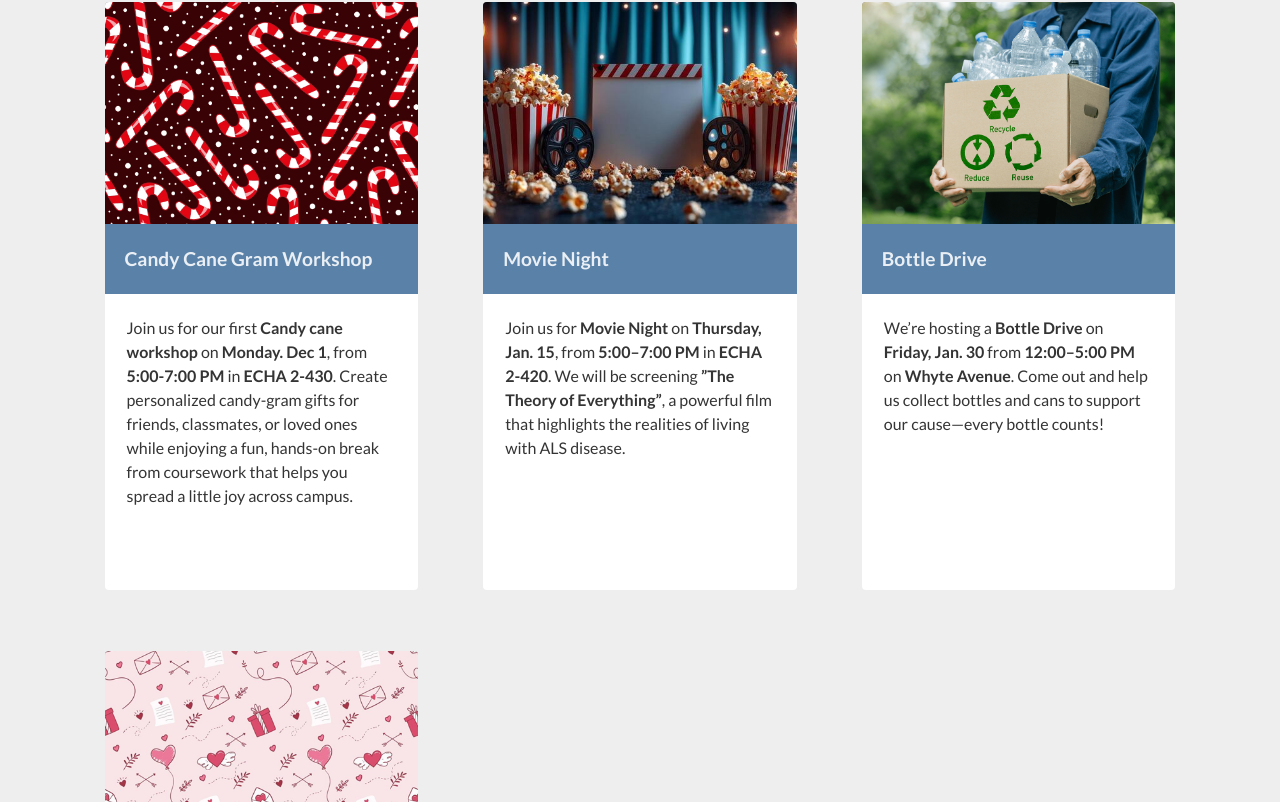
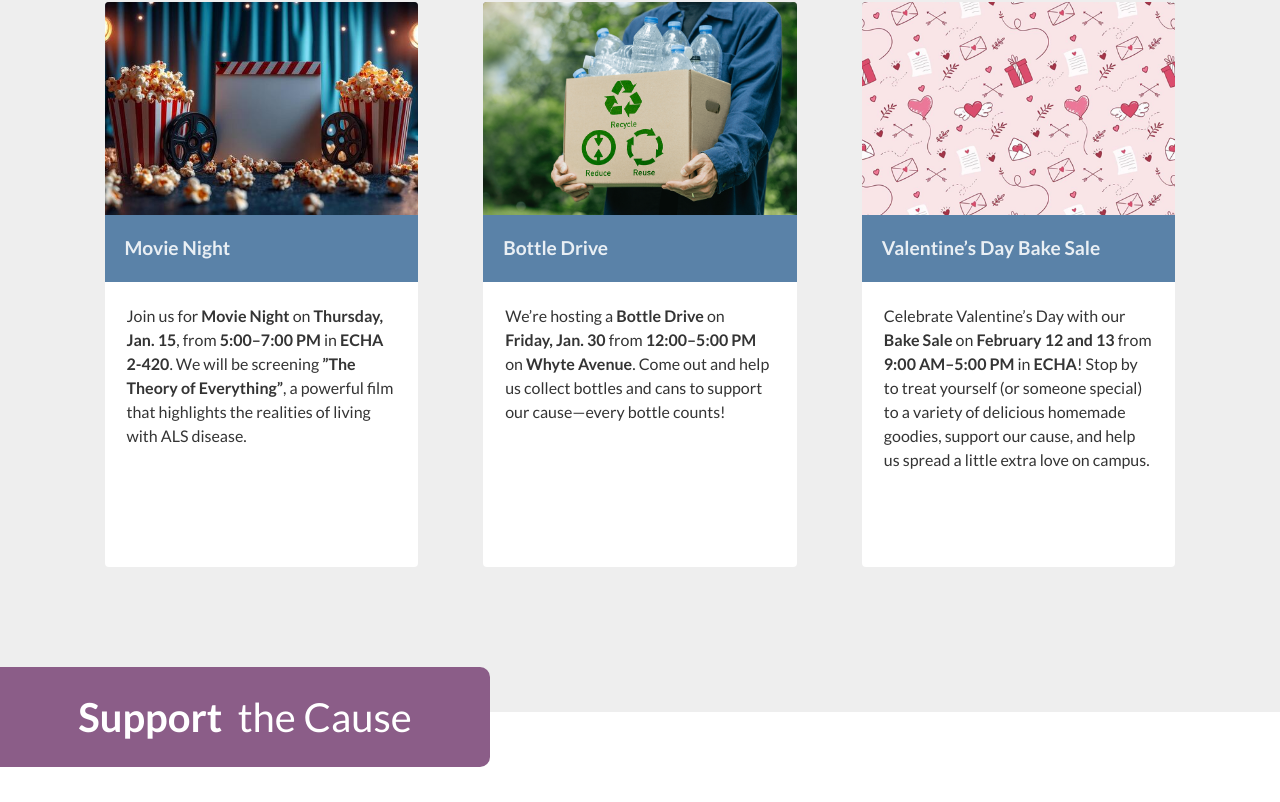
Before and after one commit to cordsa/cordsa-website, a React (Vite) app: page / in a window 1280 px wide. Shown: the part 997-1799 px from the top of the page. Built offline with nearby package versions, Linux system fonts and the light colour scheme; a web font is replaced by a local one.

Commit message:
Remove Candy Cane Gram Workshop from events list
Removed Candy Cane Gram Workshop event details from upcoming events.

```diff
--- a/src/data/upcoming-events-info.tsx
+++ b/src/data/upcoming-events-info.tsx
@@ -6,7 +6,6 @@
  * - To delete: remove the whole block.
  */
 
-import candyCane from "../assets/img/photos/events/candy-cane.png";
 import movieNight from "../assets/img/photos/events/movie-night.png";
 import bottleDrive from "../assets/img/photos/events/bottle-drive.png";
 import valentinesDay from "../assets/img/photos/events/valentines-day.png";
@@ -18,16 +17,6 @@ export interface Event {
 }
 
 export const upcomingEvents: Event[] = [
-  {
-    name: "Candy Cane Gram Workshop",
-    info: (
-      <>
-        Join us for our first <b>Candy cane workshop</b> on <b>Monday. Dec 1</b>, from <b>5:00-7:00 PM</b> in <b>ECHA 2-430</b>. Create personalized candy-gram gifts for friends, classmates, or loved ones while enjoying a fun, hands-on break from coursework that helps you spread a little joy across campus.
-      </>
-    ),
-    image: candyCane,
-  },
-
   {
     name: "Movie Night",
     info: (
```
